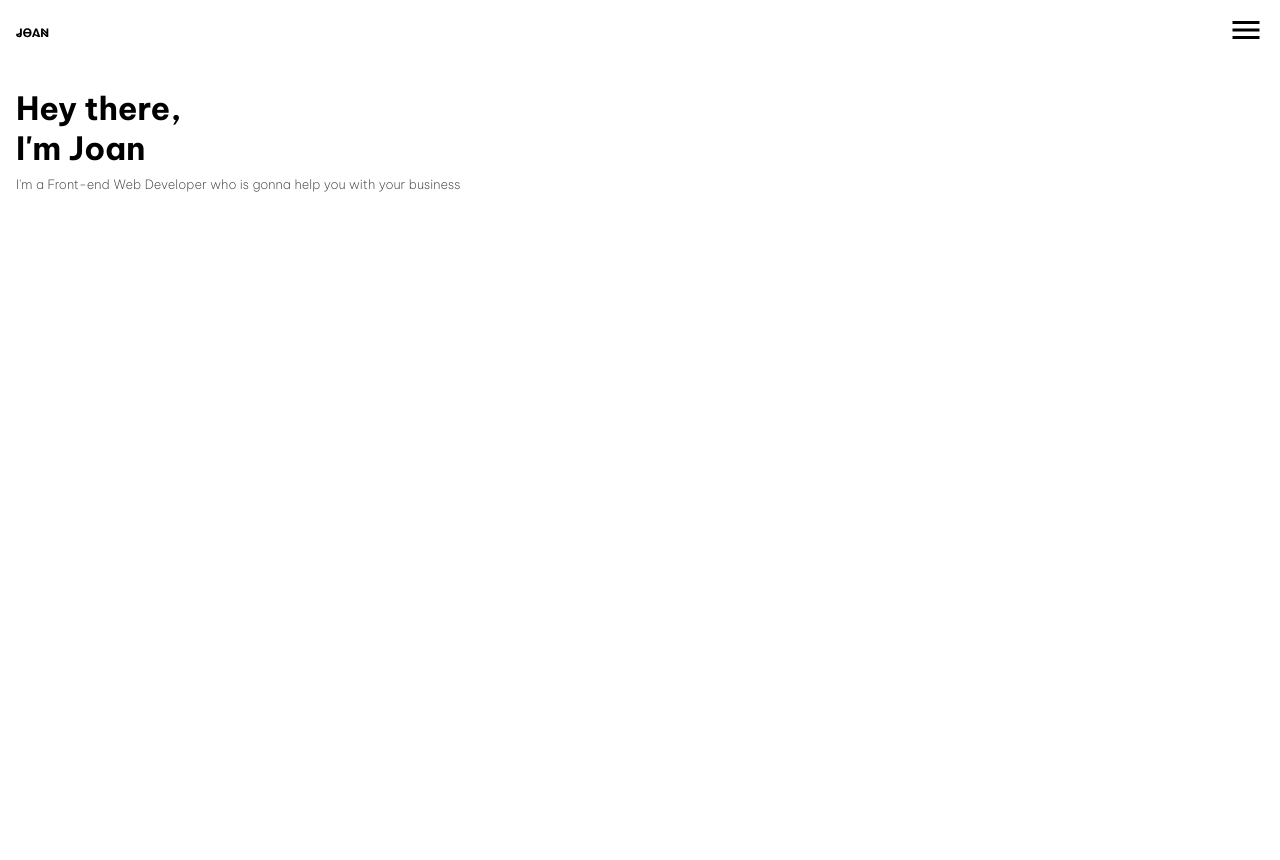
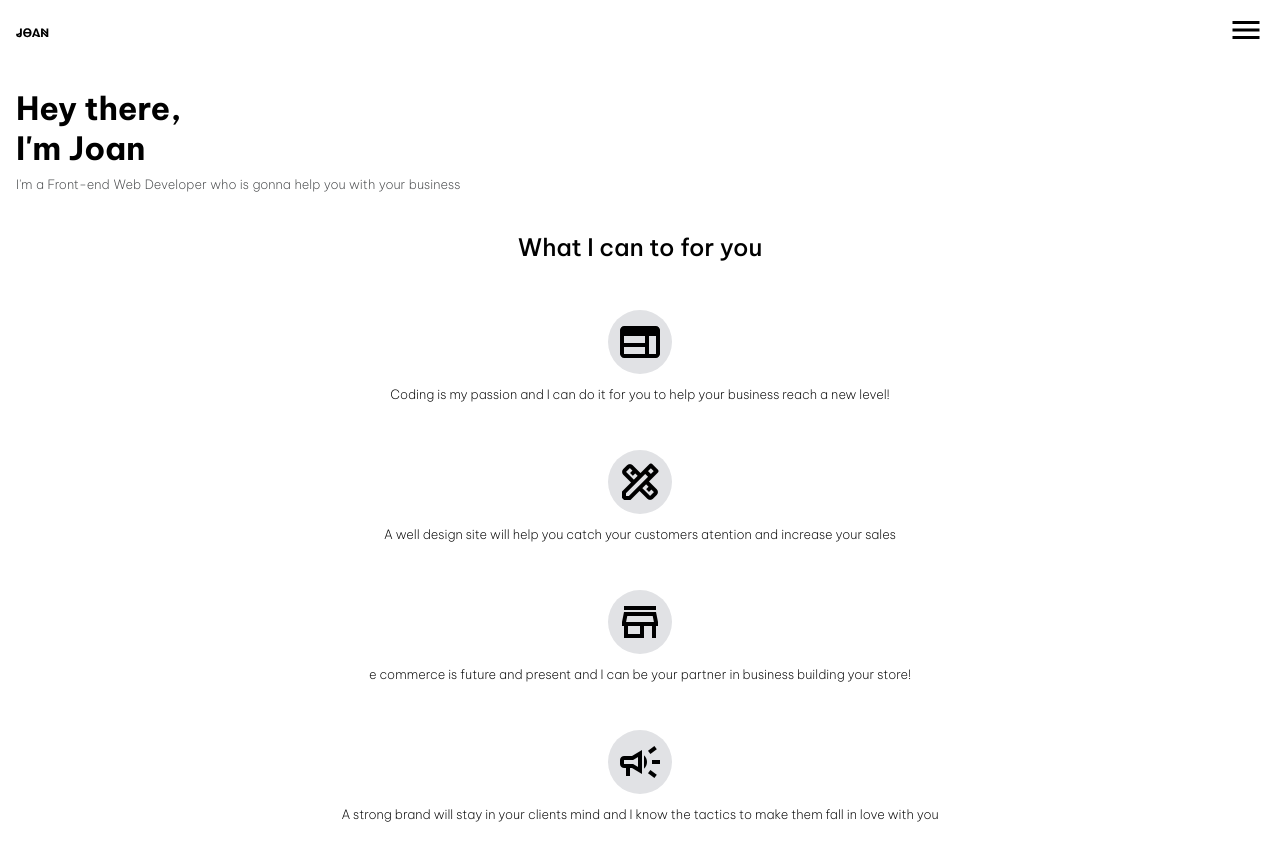
Before and after one commit to JonMenez/landing-page-giDev, a React app: page / in a window 1280 px wide. Shown: the top 860 px of the page. Before the commit the page ends 800 px from the top, so only its background shows below. Built offline with nearby package versions, Linux system fonts and the light colour scheme.

Commit message:
[ADD] Services container

```diff
--- /dev/null
+++ b/src/components/CardService.jsx
@@ -0,0 +1,14 @@
+import * as React from 'react'
+import '@styles/cardService.scss'
+
+const CardService = ({services}) => {
+    return (
+        <div className='services__card'>
+            <img className='services__icon' src={ services.icon } alt={ services.name } />
+            <h3 className='services__name'>{ services.name }</h3>
+            <p className='services__body'>{ services.content }</p>
+        </div>
+    )
+}
+
+export default CardService
--- a/src/containers/App.jsx
+++ b/src/containers/App.jsx
@@ -2,12 +2,15 @@ import * as React from 'react'
 import Header from '@containers/Header'
 import '@styles/app.scss'
 import Hero from '@containers/Hero'
+import Services from './Services'
 
 const App = () => {
     return (
         <div>
             <Header />
             <Hero />
+            <Services/>
+
         </div>
     )
 }
--- /dev/null
+++ b/src/containers/Services.jsx
@@ -0,0 +1,17 @@
+import * as React from 'react'
+import CardService from '@components/CardService'
+import { services } from '../services/ListOfServices'
+import '@styles/services.scss'
+
+const Services = () => {
+    return (
+        <section className='services'>
+            <h2 className='services__title'>What I can to for you</h2>
+            {
+              services.map( service => <CardService key={service.id} services={service}/>)
+           }
+        </section>
+    )
+}
+
+export default Services
--- /dev/null
+++ b/src/styles/cardService.scss
@@ -0,0 +1,35 @@
+@import 'vars';
+@import 'mixins';
+
+/*---------- Card services ----------*/
+
+.services {
+
+    &__card {
+        width: 60%;
+        text-align: center;
+        margin: {
+            top: 1rem;
+            bottom: 3rem;
+            left: auto;
+            right: auto;
+        };
+
+    }
+
+    &__icon {
+        background-color: $grey-900;
+        padding: .5rem;
+        margin-bottom: .5rem;
+        border-radius: 50%;
+    }
+
+    &__name {
+        font-weight: 400;
+    }
+
+    &__body {
+        font-weight: 200;
+        font-size: .8rem;
+    }
+}
--- /dev/null
+++ b/src/styles/services.scss
@@ -0,0 +1,15 @@
+@import 'vars';
+@import 'mixins';
+
+
+/*---------- Services title ----------*/
+.services {
+    &__title {
+        font-weight: 500;
+        text-align: center;
+        padding: {
+            top: 2rem;
+            bottom: 2rem;
+        };
+    }
+}
```
